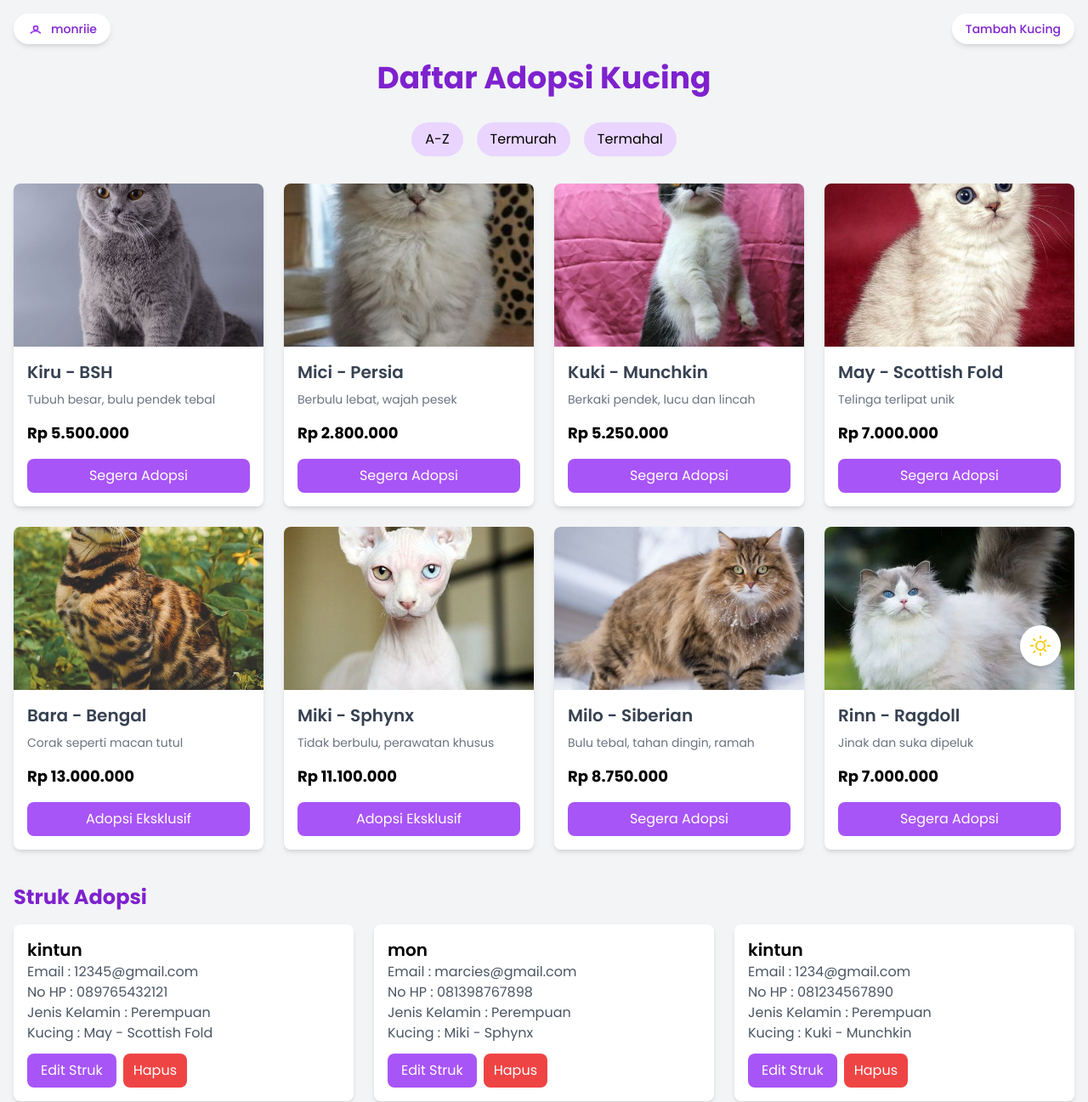
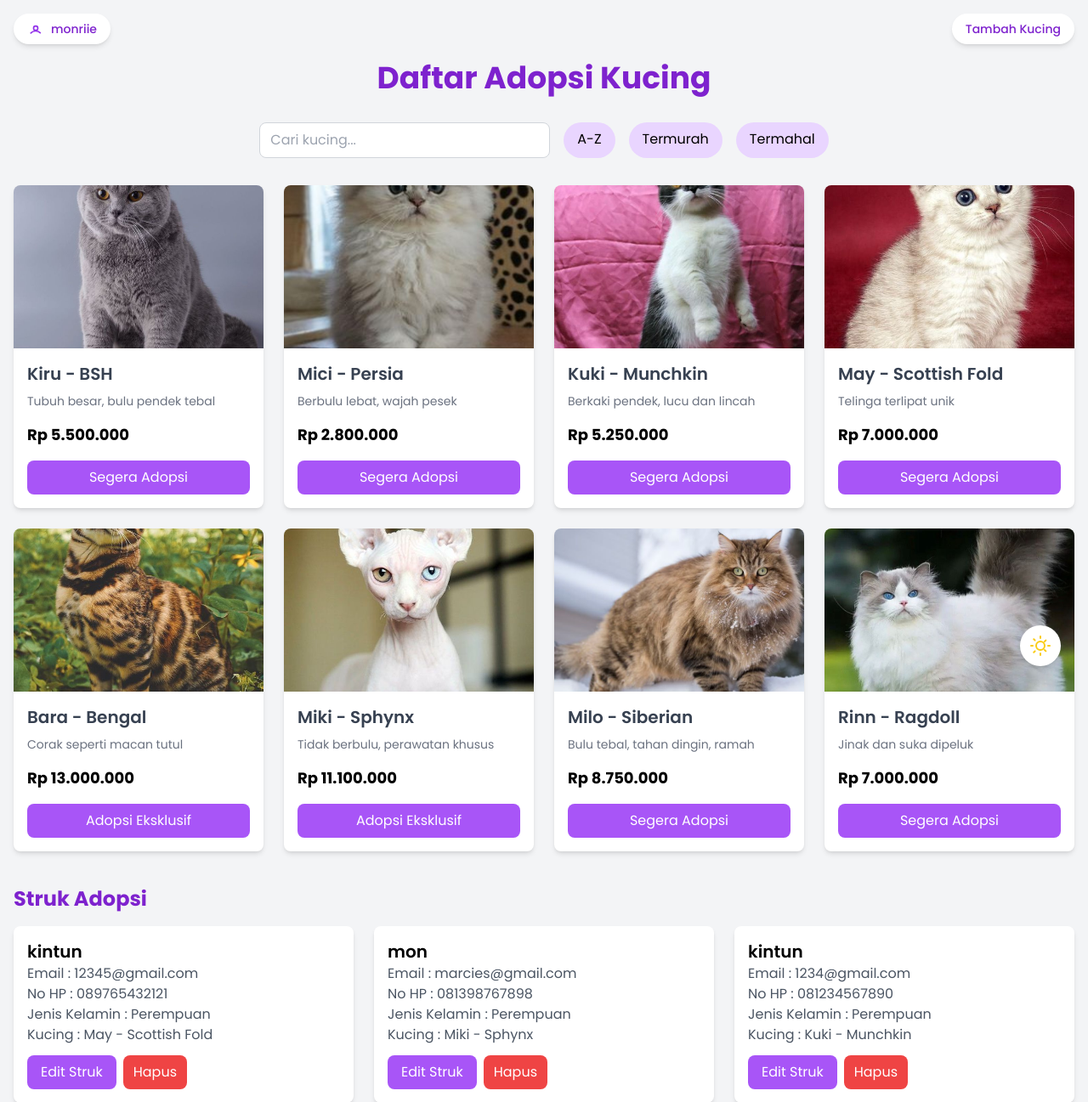
Before and after one commit to monriie/PurrAdopt, a PHP site: page /index.php in a window 1280 px wide. Shown: the top 1297 px of the page at 85% size. Run offline with PHP 8.4, Linux system fonts and the light colour scheme; a user stored in the database is signed in; data comes from the database, SQL or seed files in the repository; some libraries are stand-ins or nearby versions.

Commit message:
feat:search

```diff
--- a/auth/login.php
+++ b/auth/login.php
@@ -57,12 +57,12 @@ $darkMode = isset($_COOKIE['dark_mode']) && $_COOKIE['dark_mode'] === 'true';
             <form action="login.php" method="POST" class="space-y-4">
                 <div>
                     <label for="username" class="block font-medium text-gray-700 dark:text-gray-200">Username: </label>
-                    <input type="text" id="username" name="username" required class="w-full border border-gray-300 rounded-lg px-3 py-2 focus:ring-purple-500 focus:border-purple-500 dark:bg-gray-700 dark:border-gray-600 dark:text-white">
+                    <input type="text" id="username" name="username" required class="w-full border border-gray-300 rounded-lg px-3 py-2 dark:bg-gray-700 dark:border-gray-600 dark:text-white">
                 </div>
 
                 <div>
                     <label for="password" class="block font-medium text-gray-700 dark:text-gray-200">Password: </label>
-                    <input type="password" id="password" name="password" required class="w-full border border-gray-300 rounded-lg px-3 py-2 focus:ring-purple-500 focus:border-purple-500 dark:bg-gray-700 dark:border-gray-600 dark:text-white">
+                    <input type="password" id="password" name="password" required class="w-full border border-gray-300 rounded-lg px-3 py-2 dark:bg-gray-700 dark:border-gray-600 dark:text-white">
                 </div>
 
                 <div class="grid text-center pt-4">
--- a/auth/register.php
+++ b/auth/register.php
@@ -70,17 +70,17 @@ $darkMode = isset($_COOKIE['dark_mode']) && $_COOKIE['dark_mode'] === 'true';
         <form action="register.php" method="POST" class="space-y-4">
             <div>
                 <label for="username" class="block font-medium text-gray-700 dark:text-gray-200">Username: </label>
-                <input type="text" id="username" name="username" required class="w-full border border-gray-300 rounded-lg px-3 py-2 focus:ring-purple-500 focus:border-purple-500 dark:bg-gray-700 dark:border-gray-600 dark:text-white">
+                <input type="text" id="username" name="username" required class="w-full border border-gray-300 rounded-lg px-3 py-2 dark:bg-gray-700 dark:border-gray-600 dark:text-white">
             </div>
 
             <div>
                 <label for="nama" class="block font-medium text-gray-700 dark:text-gray-200">Nama Lengkap: </label>
-                <input type="text" id="nama" name="nama" required class="w-full border border-gray-300 rounded-lg px-3 py-2 focus:ring-purple-500 focus:border-purple-500 dark:bg-gray-700 dark:border-gray-600 dark:text-white">
+                <input type="text" id="nama" name="nama" required class="w-full border border-gray-300 rounded-lg px-3 py-2 dark:bg-gray-700 dark:border-gray-600 dark:text-white">
             </div>
 
             <div>
                 <label for="password" class="block font-medium text-gray-700 dark:text-gray-200">Password: </label>
-                <input type="password" id="password" name="password" required class="w-full border border-gray-300 rounded-lg px-3 py-2 focus:ring-purple-500 focus:border-purple-500 dark:bg-gray-700 dark:border-gray-600 dark:text-white">
+                <input type="password" id="password" name="password" required class="w-full border border-gray-300 rounded-lg px-3 py-2 dark:bg-gray-700 dark:border-gray-600 dark:text-white">
             </div>
 
             <div class="grid text-center pt-4">
--- a/include/util.php
+++ b/include/util.php
@@ -1,24 +1,24 @@
 <?php
 
-function handleThemeToggle() {
-    if ($_SERVER['REQUEST_METHOD'] === 'POST' && isset($_POST['theme'])) {
-        $newTheme = $_POST['theme'] === 'dark' ? 'dark' : 'light';
-        setcookie('theme', $newTheme, time() + (86400 * 30), '/');
-        header("Location: " . $_SERVER['PHP_SELF']);
-        exit;
+require_once __DIR__ . '/../auth/config.php';
+// require_once __DIR__ . '/../public/index.php';
+
+$config = new Config();
+$conn = $config->getConnection();
+
+// cookies dark mode
+if ($_SERVER['REQUEST_METHOD'] === 'POST' && isset($_POST['toggle_dark_mode'])) {
+    if (isset($_COOKIE['dark_mode']) && $_COOKIE['dark_mode'] === 'true') {
+        setcookie('dark_mode', 'false', time() + (86400 * 30), '/');
+    } else {
+        setcookie('dark_mode', 'true', time() + (86400 * 30), '/');
     }
+    // Redirect untuk mencegah resubmit
+    header("Location: " . $_SERVER['PHP_SELF']);
+    exit;
 }
 
-function getThemeSettings() {
-    $theme = isset($_COOKIE['theme']) ? $_COOKIE['theme'] : 'light';
-    $isDark = $theme === 'dark';
+// Ambil status dark mode
+$darkMode = isset($_COOKIE['dark_mode']) && $_COOKIE['dark_mode'] === 'true';
 
-    return [
-        'theme' => $theme,
-        'isDark' => $isDark,
-        'themeClass' => $isDark ? 'dark' : '',
-        'iconVisible' => $isDark ? 'hidden' : '',
-        'iconHidden' => $isDark ? '' : 'hidden',
-        'nextTheme' => $isDark ? 'light' : 'dark',
-    ];
-}
+?>
--- a/public/index.php
+++ b/public/index.php
@@ -6,6 +6,7 @@ require_once __DIR__ . '/../include/util.php';
 
 $config = new Config();
 $conn = $config->getConnection();
+
 class catManager {
     private $conn;
 
@@ -139,18 +140,6 @@ class Validator {
 }
 
 class displayCardCats {
-    public static function display($cat) {
-        echo '<article class="bg-white dark:bg-gray-800 rounded-lg shadow-md overflow-hidden hover:shadow-lg">';
-        echo '<img src="../' . htmlspecialchars($cat['img']) . '" alt="' . htmlspecialchars($cat['name']) . '" class="w-full h-48 object-cover hover:scale-105">';
-        echo '<div class="p-4">';
-        echo '<header><h2 class="text-xl font-semibold text-gray-700 dark:text-white">' . htmlspecialchars($cat['name']) . '</h2></header>';
-        echo '<p class="text-gray-500 dark:text-gray-300 text-sm mt-2">' . htmlspecialchars($cat['description']) . '</p>';
-        echo '<p class="text-lg font-bold text-black dark:text-white mt-4">Rp ' . number_format($cat['price'], 0, ',', '.') . '</p>';
-        echo '<footer class="flex gap-2 mt-4">';
-        echo '<a href="../app/form_pengadopsian.php?cat_id=' . $cat['id'] . '" class="flex-grow text-center bg-purple-500 text-white py-2 rounded-lg hover:bg-purple-600">' . self::getButtonLabel($cat['price']) . '</a>';
-        echo '</footer></div></article>';
-    }
-
     public static function getButtonLabel($price) {
         return $price <= 10000000 ? "Segera Adopsi" : "Adopsi Eksklusif"; // Jika harga ≤ 10.000.000 "Segera Adopsi", Jika harga > 10.000.000 "Adopsi Eksklusif"
     }
@@ -163,22 +152,6 @@ if (!isset($_SESSION['loggedin'])) {
     header("Location: ../auth/login.php");
     exit;
 }
-
-handleThemeToggle();
-
-if ($_SERVER['REQUEST_METHOD'] === 'POST' && isset($_POST['toggle_dark_mode'])) {
-    if (isset($_COOKIE['dark_mode']) && $_COOKIE['dark_mode'] === 'true') {
-        setcookie('dark_mode', 'false', time() + (86400 * 30), '/');
-    } else {
-        setcookie('dark_mode', 'true', time() + (86400 * 30), '/');
-    }
-    // Redirect untuk mencegah resubmit
-    header("Location: " . $_SERVER['PHP_SELF']);
-    exit;
-}
-
-// Ambil status dark mode
-$darkMode = isset($_COOKIE['dark_mode']) && $_COOKIE['dark_mode'] === 'true';
 
 $catManager = new CatManager($conn);
 $adoptionManager = new AdoptionManager($conn);
@@ -228,6 +201,9 @@ $adoptions = $adoptionManager->getAdoptions();
         <!-- sorting -->
         <section aria-labelledby="filter-heading" class="mb-8">
             <nav class="sort_criteria flex justify-center space-x-4">
+                <!--search JQuery-->
+                <input type="text" id="searchInput" placeholder="Cari kucing..." class="border border-gray-300 rounded-lg px-3 py-2 dark:bg-gray-700 dark:border-gray-600 dark:text-white">
+
                 <a href="?sort=a-z"
                    class="px-4 py-2 dark:bg-purple-900 bg-purple-200 text-black dark:text-white rounded-full hover:bg-purple-300 dark:hover:bg-purple-800 transition <?php echo ($currentSort === 'a-z') ? 'bg-black dark:bg-purple-600 text-white' : ''; ?>"
                    aria-current="<?php echo ($currentSort === 'a-z') ? 'page' : 'false'; ?>">
@@ -278,19 +254,19 @@ $adoptions = $adoptionManager->getAdoptions();
                     <form method="POST" enctype="multipart/form-data" class="flex flex-col gap-3">
                         <div class="flex flex-col">
                             <label for="cat_name" class="mb-1 font-medium dark:text-gray-200">Nama Kucing :</label>
-                            <input type="text" name="cat_name" id="cat_name" required class="border border-gray-300 rounded-lg px-3 py-2 focus:ring-purple-500 focus:border-purple-500 dark:bg-gray-700 dark:border-gray-600 dark:text-white" placeholder="contoh: Milo - Persian">
+                            <input type="text" name="cat_name" id="cat_name" required class="border border-gray-300 rounded-lg px-3 py-2 dark:bg-gray-700 dark:border-gray-600 dark:text-white" placeholder="contoh: Milo - Persian">
                         </div>
                         <div class="flex flex-col">
                             <label for="cat_description" class="mb-1 font-medium dark:text-gray-200">Deskripsi :</label>
-                            <input type="text" name="cat_description" id="cat_description" required class="border border-gray-300 rounded-lg px-3 py-2 focus:ring-purple-500 focus:border-purple-500 dark:bg-gray-700 dark:border-gray-600 dark:text-white" placeholder="contoh: berbulu lebat">
+                            <input type="text" name="cat_description" id="cat_description" required class="border border-gray-300 rounded-lg px-3 py-2 dark:bg-gray-700 dark:border-gray-600 dark:text-white" placeholder="contoh: berbulu lebat">
                         </div>
                         <div class="flex flex-col">
                             <label for="cat_price" class="mb-1 font-medium dark:text-gray-200">Harga (Rp) :</label>
-                            <input type="number" name="cat_price" id="cat_price" required class="border border-gray-300 rounded-lg px-3 py-2 focus:ring-purple-500 focus:border-purple-500 dark:bg-gray-700 dark:border-gray-600 dark:text-white" placeholder="contoh: 5000000">
+                            <input type="number" name="cat_price" id="cat_price" required class="border border-gray-300 rounded-lg px-3 py-2 dark:bg-gray-700 dark:border-gray-600 dark:text-white" placeholder="contoh: 5000000">
                         </div>
                         <div class="flex flex-col">
                             <label for="cat_image" class="mb-1 font-medium dark:text-gray-200">Gambar Kucing :</label>
-                            <input type="file" name="cat_image" id="cat_image" accept="image/*" required class="border border-gray-300 rounded-lg px-3 py-2 focus:ring-purple-500 focus:border-purple-500 dark:bg-gray-700 dark:border-gray-600 dark:text-white">
+                            <input type="file" name="cat_image" id="cat_image" accept="image/*" required class="border border-gray-300 rounded-lg px-3 py-2 dark:bg-gray-700 dark:border-gray-600 dark:text-white">
                         </div>
                         <div class="flex justify-between mt-4">
                             <button type="button" id="closePopup" class="bg-gray-500 text-white py-2 px-4 rounded hover:bg-gray-600 transition-all">Tutup</button>
@@ -304,9 +280,31 @@ $adoptions = $adoptionManager->getAdoptions();
         <!-- nampilin kucing -->
         <section aria-labelledby="cats-heading">
             <h2 id="cats-heading" class="sr-only">Daftar Kucing Tersedia</h2>
-            <div class="grid sm:grid-cols-2 md:grid-cols-3 lg:grid-cols-4 gap-6">
-            <?php foreach ($cats as $cat) { displayCardCats::display($cat); } ?>
+            <div id="catList"class="grid sm:grid-cols-2 md:grid-cols-3 lg:grid-cols-4 gap-6">
+                <?php foreach ($cats as $cat): ?>
+                    <article
+                        class="cat-item bg-white dark:bg-gray-800 rounded-lg shadow-md overflow-hidden hover:shadow-lg"
+                        data-name="<?= htmlspecialchars(strtolower($cat['name'])) ?>">
+                        <img src="../<?= htmlspecialchars($cat['img']); ?>"
+                            alt="<?= htmlspecialchars($cat['name']) ?>"
+                            class="w-full h-48 object-cover hover:scale-105">
+                        <div class="p-4">
+                            <header><h2 class="text-xl font-semibold text-gray-700 dark:text-white"><?= htmlspecialchars($cat['name']) ?></h2></header>
+                            <p class="text-gray-500 dark:text-gray-300 text-sm mt-2"><?= htmlspecialchars($cat['description']) ?></p>
+                            <p class="text-lg font-bold text-black dark:text-white mt-4">Rp <?= number_format($cat['price'], 0, ',', '.') ?></p>
+                            <footer class="flex gap-2 mt-4">
+                                <a href="../app/form_pengadopsian.php?cat_id=<?= $cat['id'] ?>"
+                                class="flex-grow text-center bg-purple-500 text-white py-2 rounded-lg hover:bg-purple-600">
+                                <?= displayCardCats::getButtonLabel($cat['price']) ?>
+                                </a>
+                            </footer>
+                        </div>
+                    </article>
+                <?php endforeach; ?>
             </div>
+            <p id="noResult" class="col-span-full text-center text-gray-500 dark:text-gray-300 hidden">
+                        Tidak ada kucing yang sesuai dengan pencarian
+                    </p>
         </section>
 
         <!-- history struk -->
@@ -345,74 +343,7 @@ $adoptions = $adoptionManager->getAdoptions();
         <p>&copy; <?php echo date('Y'); ?>. Monriie</p>
     </footer>
 
-    <script>
-        const popup = document.getElementById('popup');
-        const openButton = document.getElementById('openPopup');
-        const closeButton = document.getElementById('closePopup');
-
-        // buka popup
-        openButton.addEventListener('click', function() {
-            popup.classList.remove('hidden');
-            popup.showModal();
-            document.body.classList.add('overflow-hidden');
-        });
-
-        // tutup popup
-        closeButton.addEventListener('click', function() {
-            popup.classList.add('hidden');
-            popup.close();
-            document.body.classList.remove('overflow-hidden');
-        });
-
-        // Tutup popup saat mengklik di luar
-        popup.addEventListener('click', function(event) {
-            if (event.target === popup) {
-                popup.classList.add('hidden');
-                popup.close();
-                document.body.classList.remove('overflow-hidden');
-            }
-        });
-
-        document.getElementById('toggle-mode').addEventListener('click', function () {
-            const currentMode = document.documentElement.classList.contains('dark') ? 'dark' : 'light';
-            const newMode = currentMode === 'dark' ? 'light' : 'dark';
-
-            // Ubah class <html>
-            document.documentElement.classList.toggle('dark');
-
-            // Simpan preferensi ke cookie selama 30 hari
-            document.cookie = 'mode=' + newMode + '; path=/; max-age=' + (60 * 60 * 24 * 30);
-        });
-
-        // function applyTheme(theme) {
-        //     const html = document.documentElement;
-        //     const iconSun = document.getElementById('iconSun');
-        //     const iconMoon = document.getElementById('iconMoon');
-
-        //     if (theme === 'light') {
-        //         html.classList.remove('dark');
-        //         iconSun.classList.remove('hidden');
-        //         iconMoon.classList.add('hidden');
-        //     } else {
-        //         html.classList.add('dark');
-        //         iconSun.classList.add('hidden');
-        //         iconMoon.classList.remove('hidden');
-        //     }
-
-        // }
-
-        // document.addEventListener('DOMContentLoaded', () => {
-        //     const theme = getCookie('theme') || 'light';
-        //     applyTheme(theme);
-
-        //     const toggleBtn = document.getElementById('toggleTheme');
-        //     toggleBtn.addEventListener('click', () => {
-        //         const isDark = document.documentElement.classList.contains('dark');
-        //         const newTheme = isDark ? 'light' : 'dark';
-        //         applyTheme(newTheme);
-        //         setCookie('theme', newTheme, 365);
-        //     });
-        // });
-    </script>
+    <script src="https://code.jquery.com/jquery-3.6.0.min.js"></script>
+    <script src="script.js"></script>
 </body>
 </html>
```
Also changed, not shown: app/form_pengadopsian.php (+4 -4 lines), app/profile.php (+4 -3 lines), app/update_struk.php (+4 -4 lines), public/script.js (added, +48 -0 lines).
